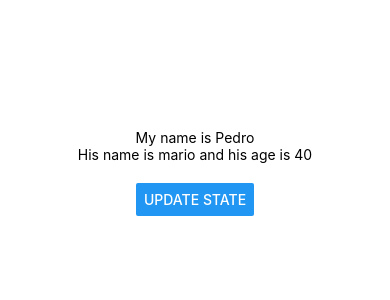
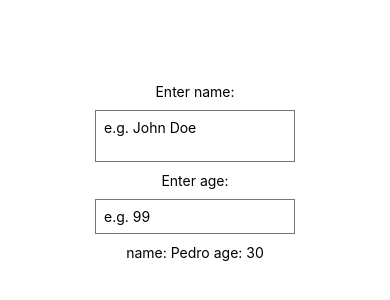
Before and after one commit to PedroPiveta/reactNativeLearning, a React Native app: screen / in a window 390 px wide. Shown: the part 250-550 px from the top of the page. Built offline with nearby package versions, Linux system fonts and the light colour scheme.

Commit message:
Text inputs

```diff
--- a/App.js
+++ b/App.js
@@ -1,22 +1,28 @@
 import { useState } from 'react';
-import { StyleSheet, Text, View, Button } from 'react-native';
+import { StyleSheet, Text, View, TextInput } from 'react-native';
 
 export default function App() {
   const [name, setName] = useState('Pedro');
-  const [person, setPerson] = useState({ name: 'mario', age: 40, })
-
-  const clickHandler = () => {
-    setName('Chun-li');
-    setPerson({ name: 'luigi', age: 45, })
-  }
+  const [age, setAge] = useState('30');
 
   return (
     <View style={styles.container}>
-      <Text>My name is {name}</Text>
-      <Text>His name is {person.name} and his age is {person.age}</Text>
-      <View style={styles.buttonContainer}>
-        <Button title='update state' onPress={clickHandler} />
-      </View>
+      <Text>Enter name:</Text>
+      <TextInput
+        multiline
+        style={styles.input}
+        placeholder='e.g. John Doe'
+        onChangeText={val => setName(val)}
+      />
+      <Text>Enter age:</Text>
+      <TextInput
+        keyboardType='numeric'
+        style={styles.input}
+        placeholder='e.g. 99'
+        onChangeText={val => setAge(val)}
+      />
+
+      <Text>name: {name} age: {age}</Text>
     </View>
   );
 }
@@ -28,7 +34,11 @@
     alignItems: 'center',
     justifyContent: 'center',
   },
-  buttonContainer: {
-    marginTop: 20,
+  input: {
+    borderWidth: 1,
+    borderColor: '#777',
+    padding: 8,
+    margin: 10,
+    width: 200,
   },
 });
```
